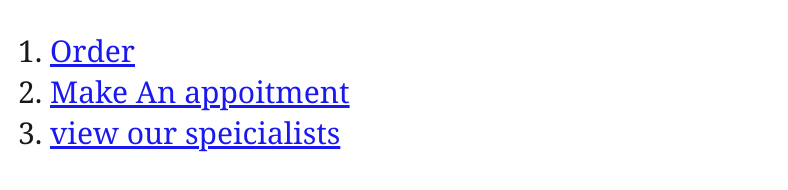
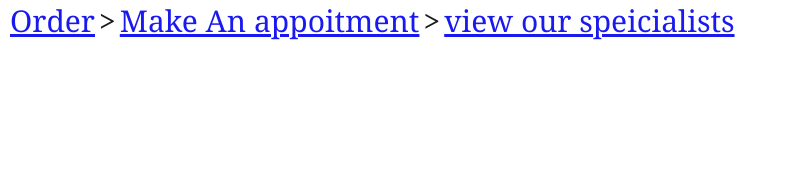
Before and after one commit to undertaker7532/SALUS, a plain HTML site: page meds.html in a window 1280 px wide. Shown: the whole page, without its empty margins (0-788 px from the left). Drawn offline with Linux system fonts and the light colour scheme.

Commit message:
Refactor CSS for layout and add breadcrumb styles
Added breadcrumb styling and adjusted layout for better structure.

```diff
--- a/resources/css/style.css
+++ b/resources/css/style.css
@@ -127,3 +127,25 @@ button:hover {
   display: grid;
   place-items: center;
 }
+.breadcrumb-header
+.breadcrumb {
+  padding: 0 0.5rem;
+    padding-left: 10px;
+  height: 10px;
+   position:  fixed;
+}
+
+.breadcrumb ol {
+  display: flex;
+  flex-wrap: wrap;
+  list-style: none;
+  margin: 0;
+  padding: 0;
+  align-items: end;
+}
+
+.breadcrumb li:not(:last-child)::after {
+  display: inline-block;
+  margin: 0 0.25rem;
+  content: ">";
+}
```
